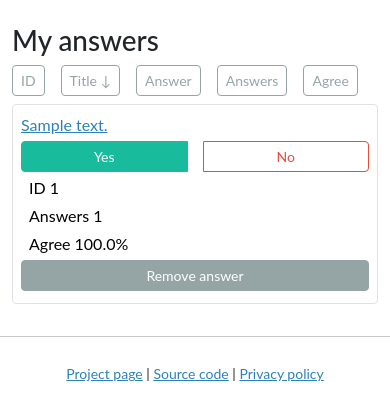
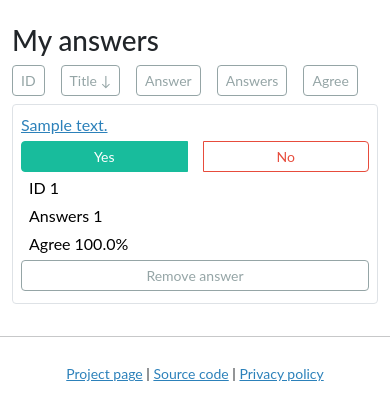
Before and after one commit to Wikimedia-Suomi/wikikysely, a Django app: page /en/ in a window 390 px wide. Shown: the part 229-649 px from the top of the page. Run offline with Django 4.2, Linux system fonts and the light colour scheme; a user stored in the database is signed in; tables that the repository leaves empty hold one stand-in row (values such as "Sample post"); some libraries are stand-ins or nearby versions.

Commit message:
Update delete button to be outline in mobile in survey_detail.html

```diff
--- a/templates/survey/survey_detail.html
+++ b/templates/survey/survey_detail.html
@@ -105,7 +105,7 @@
       <td class="text-center text-md-end actions" data-label="">
         {% if a.question.survey.state == 'running' %}
         <a href="{% url 'survey:answer_delete' a.pk %}" class="btn btn-sm btn-danger ajax-delete-answer d-none d-md-inline-block">{% translate 'Remove answer' %}</a>
-        <a href="{% url 'survey:answer_delete' a.pk %}" class="btn btn-sm btn-secondary ajax-delete-answer d-md-none w-100 mx-auto">{% translate 'Remove answer' %}</a>
+        <a href="{% url 'survey:answer_delete' a.pk %}" class="btn btn-sm btn-outline-secondary ajax-delete-answer d-md-none w-100 mx-auto">{% translate 'Remove answer' %}</a>
         {% endif %}
       </td>
     </tr>
```
